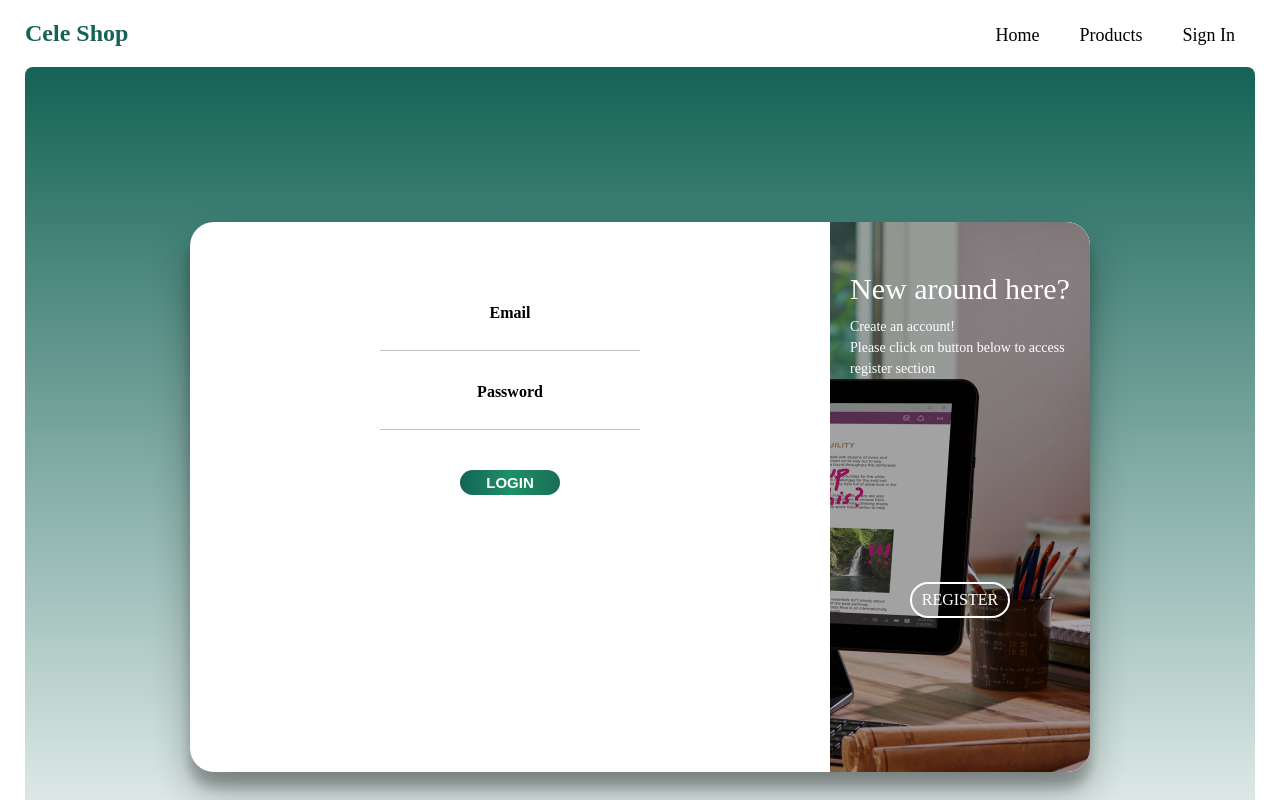
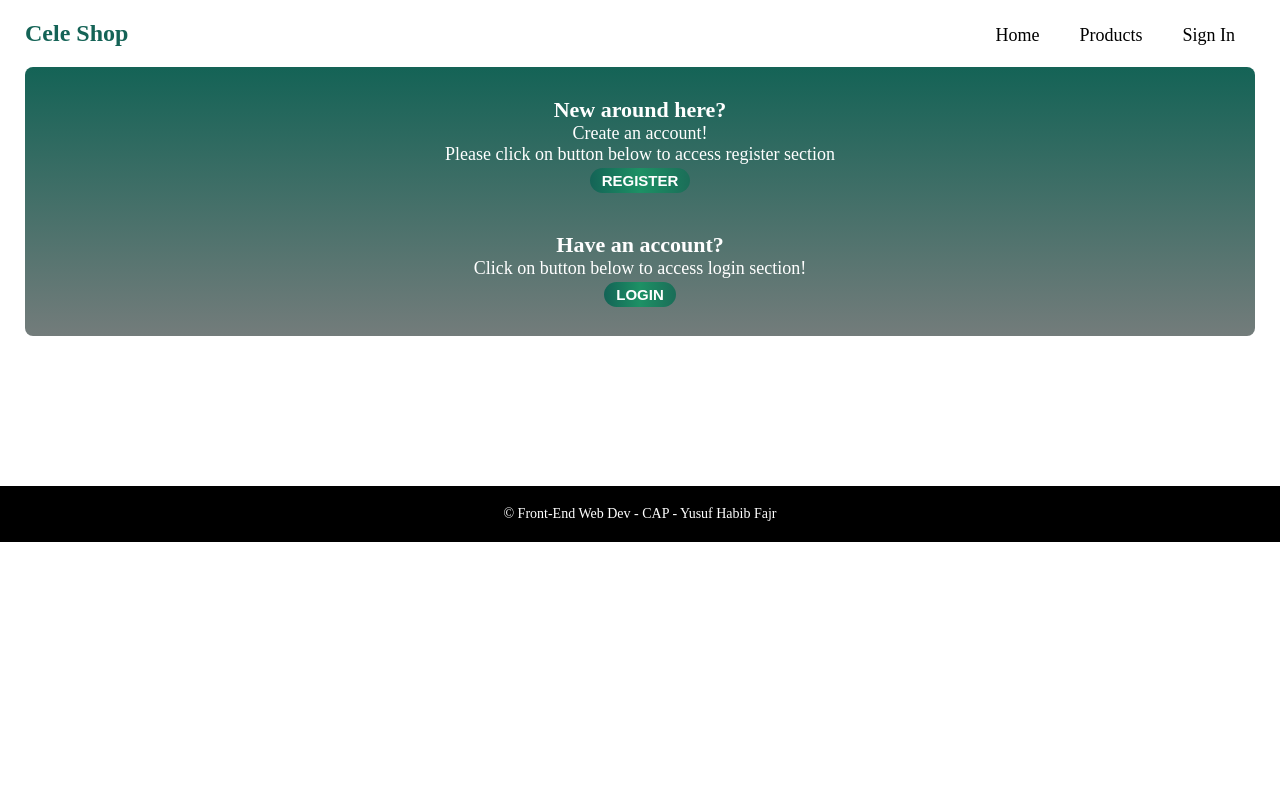
Before and after one commit to habibfjr/CAP-FrontEnd, a React (Create React App) app: page /auth in a window 1280 px wide. Shown: the top 800 px of the page. Built offline with nearby package versions, Linux system fonts and the light colour scheme.

Commit message:
auth using firebase and modified styling

```diff
--- a/package.json
+++ b/package.json
@@ -6,8 +6,10 @@
     "@testing-library/jest-dom": "^5.16.5",
     "@testing-library/react": "^13.3.0",
     "@testing-library/user-event": "^13.5.0",
+    "firebase": "^9.9.2",
     "react": "^18.2.0",
     "react-dom": "^18.2.0",
+    "react-firebase-hooks": "^5.0.3",
     "react-router-dom": "^6.3.0",
     "react-scripts": "5.0.1",
     "web-vitals": "^2.1.4"
--- a/src/components/pages/auth/auth.css
+++ b/src/components/pages/auth/auth.css
@@ -44,15 +44,15 @@ header .navbar{
     padding-bottom: 15px;
 }
 
-.hero{
+#hero-auth{
     border-radius: 8px;
-    background-image: linear-gradient( #146356, white);
+    background-image: linear-gradient( #146356, #737c7b);
     color: white;
     padding: 30px;
     display: flex;
-    flex-direction: row;
+    flex-direction: column;
     flex-wrap:wrap;
-    justify-content: space-between;
+    gap: 40px;
 }
 
 
@@ -94,17 +94,6 @@ footer {
     background: none;
   }
 
-  .wrapper{
-    overflow: hidden;
-    position: relative;
-    width: 900px;
-    height: 550px;
-    background: #fff;
-    box-shadow: 0 19px 38px rgba(0, 0, 0, 0.30), 0 15px 12px rgba(0, 0, 0, 0.22);
-    border-radius: 1rem;
-
-}
-
   .form-login, .form-register{
     position: relative;
     width: 640px;
@@ -118,8 +107,25 @@ footer {
 
   h2{
     width: 100%;
-    font-size: 30px;
+    font-size: 22px;
     text-align: center;
+  }
+
+  .txt-reg p, .txt-login p{
+    text-align: center;
+  }
+
+  .txt-reg span, .txt-login span{
+    text-transform: uppercase;
+    font-weight: 600;
+    font-family: 'Poppins', sans-serif;
+    background: linear-gradient(90deg,rgba(20,99,86,1) 0%,rgb(29, 145, 101) 50%,rgb(27, 109, 88) 100%);
+    padding: 4px 12px;
+    width: 100px;
+    font-size: 15px;
+    cursor: pointer;
+    border-radius: 30px;
+    color: white;
   }
 
   label{
--- a/src/components/pages/auth/index.js
+++ b/src/components/pages/auth/index.js
@@ -2,75 +2,36 @@ import React from 'react';
 import './auth.css'
 import Header from '../../header'
 import Footer from '../../footer'
-import Drawer from '../../drawer'
+import { Link } from 'react-router-dom';
 
 const Index = () => {
-    function toggleWrap() {
-        document.querySelector('.wrapper').classList.toggle('s-signup')
-    }
-
-    function myFunction() {
-        document.getElementById("Email").placeholder = "Required";
-        document.getElementById("name").placeholder = "Required";
-        document.getElementById("password").placeholder = "Required";
-        document.getElementById("newMail").placeholder = "Required";
-        document.getElementById("newPassword").placeholder = "Required";
-    };
-
     return (
         <>
         <Header />
         <div className="container">
-        <div className="hero">
-            <div className="contain-wrap">
-            <div className="wrapper">
-                <div className="form-login">
-                <label>
-                <span>Email</span>
-                    <input className="placeholder"type="email" id="Email" name="email" />
-                </label>
-                <label>
-                    <span>Password</span>
-                        <input className="placeholder" type="password" id="password" name="password" />
-                </label>
-                <button onClick={myFunction} className="submit" type="login">Login</button>
-
-            </div>
-
-            <div className="slide">
-                <div className="img">
-                <div className="img-text m-up">
+            <div className="hero" id="hero-auth">
+                <div className='txt-reg'>
                     <h2>New around here?</h2>
                     <p>Create an account!<br />
                         Please click on button below to access register section</p>
+                        <Link to="/auth/register">
+                            <span>Register</span>
+                        </Link>
                 </div>
-                <div className="img-text m-in">
+
+                <div className="txt-login">
                     <h2>Have an account?</h2>
                     <p>Click on button below to access login section!</p>
+                    <Link to="/auth/login">
+                        <span>Login</span>
+                    </Link>
                 </div>
-                <div className="img-btn" onClick={toggleWrap}>
-                    <span className="m-up">Register</span>
-                    <span className="m-in">Login</span>
-                </div>
-            </div>
-            <div className="form-register">
-                <label>
-                    <span>Name</span>
-                    <input type="text" id="name" className="placeholder" placeholder="e.g Saul Goodman" />
-                </label>
-                <label>
-                    <span>E-mail</span>
-                    <input type="email" id="newMail" className="placeholder" placeholder="e.g attorney@law.com" />
-                </label>
-                <label>
-                    <span>Password</span>
-                    <input className="placeholder" type="password" id="newPassword" placeholder="insert password..." />
-                </label>
-                <button onClick={myFunction} type="button" className="submit">Register</button>
-            </div>
-            </div>
-        </div>
-    </div>
+
+
+
+
+
+
     </div>
     </div>
     <Footer />
--- /dev/null
+++ b/src/components/pages/auth/login.js
@@ -0,0 +1,70 @@
+import React, { useEffect, useState } from 'react';
+import {
+    auth,
+    logInWithEmailAndPassword}
+    from '../../../config/firebase'
+import { useAuthState } from 'react-firebase-hooks/auth'
+import { useNavigate } from 'react-router-dom';
+import Header from '../../header'
+import Footer from '../../footer'
+
+const Login =()=>{
+    const [user, loading, error] = useAuthState(auth)
+
+    const navigate = useNavigate()
+
+    const [inputLogin, setInputLogin] = useState({
+        email: '',
+        password: ''
+    })
+
+    const handleSubmit =  async (e, params) => {
+        e.preventDefault()
+        if (params=== 'login'){
+            await logInWithEmailAndPassword(inputLogin.email, inputLogin.password);
+        }
+
+    }
+
+    useEffect(() => {
+        if (loading) {
+            return;
+        }
+        if (user) navigate('/');
+        if (error) alert(error);
+        }, [loading, user, error, navigate]);
+
+    return(
+        <>
+        <Header />
+        <form className="form-login">
+                <label>
+                <span>Email</span>
+                    <input className="placeholder"
+                    type="email"
+                    id="Email"
+                    name="email"
+                    value={inputLogin.email}
+                    onChange={(e)=> setInputLogin({...inputLogin, email:e.target.value})}
+                    />
+                </label>
+                <label>
+                    <span>Password</span>
+                        <input className="placeholder" type="password" id="password" name="password"
+                        value={inputLogin.password}
+                        onChange={(e)=> setInputLogin({...inputLogin, password:e.target.value})}
+                        />
+                </label>
+                <button
+                className="submit"
+                type="login"
+                onClick={e=> handleSubmit(e,'login')}
+                >Login</button>
+
+            </form>
+            <Footer />
+        </>
+    )
+}
+
+export default Login
--- /dev/null
+++ b/src/components/pages/auth/register.js
@@ -0,0 +1,90 @@
+import React, { useState, useEffect } from 'react';
+import {
+    auth,
+    registerWithEmailAndPassword
+    } from '../../../config/firebase'
+import Header from '../../header'
+import Footer from '../../footer'
+import { useAuthState } from 'react-firebase-hooks/auth'
+import { useNavigate } from 'react-router-dom';
+
+const Register =()=>{
+    const [user, loading, error] = useAuthState(auth)
+
+    const navigate = useNavigate()
+
+    const [inputRegister, setInputRegister] = useState({
+        name: '',
+        email: '',
+        password: ''
+        });
+
+        const handleSubmit =  async (e, params) => {
+            e.preventDefault()
+            if (params=== 'register'){
+                await registerWithEmailAndPassword(
+                    inputRegister.name,
+                    inputRegister.email,
+                    inputRegister.password
+                    );
+                alert('User created successfully');
+            }
+        }
+
+        useEffect(() => {
+            if (loading) {
+                return;
+            }
+            if (user) navigate('/');
+            if (error) alert(error);
+            }, [loading, user, error, navigate]);
+
+    return(
+        <>
+        <Header />
+        <div className="form-register">
+                <label>
+                    <span>Name</span>
+                    <input
+                    type="text"
+                    id="name"
+                    className="placeholder"
+                    placeholder="e.g Saul Goodman"
+                    value={inputRegister.name}
+                    onChange={(e)=> setInputRegister({...inputRegister, name:e.target.value})}
+                    />
+                </label>
+                <label>
+                    <span>E-mail</span>
+                    <input
+                    type="email"
+                    id="newMail"
+                    className="placeholder"
+                    placeholder="e.g attorney@law.com"
+                    value={inputRegister.email}
+                    onChange={(e)=> setInputRegister({...inputRegister, email:e.target.value})}
+                    />
+                </label>
+                <label>
+                    <span>Password</span>
+                    <input
+                    className="placeholder"
+                    type="password"
+                    id="newPassword"
+                    placeholder="insert password..."
+                    value={inputRegister.password}
+                    onChange={(e)=> setInputRegister({...inputRegister, password:e.target.value})}
+                    />
+                </label>
+                <button
+                type="button"
+                className="submit"
+                onClick={e=> handleSubmit(e,'register')}
+                >Register</button>
+            </div>
+            <Footer />
+        </>
+    )
+}
+
+export default Register
--- a/src/components/pages/home/style.css
+++ b/src/components/pages/home/style.css
@@ -46,7 +46,7 @@ header .navbar{
 
 .hero{
     border-radius: 8px;
-    background-image: linear-gradient( #146356, white);
+    background-image: linear-gradient( #146356, #737c7b);
     color: white;
     padding: 30px;
     display: flex;
--- /dev/null
+++ b/src/config/firebase/index.js
@@ -0,0 +1,63 @@
+// Import the functions you need from the SDKs you need
+import { initializeApp } from "firebase/app";
+// TODO: Add SDKs for Firebase products that you want to use
+// https://firebase.google.com/docs/web/setup#available-libraries
+import {
+    getAuth,
+    signInWithEmailAndPassword,
+    createUserWithEmailAndPassword,
+    signOut
+    } from 'firebase/auth';
+import { getFirestore, collection, addDoc } from 'firebase/firestore';
+
+// Your web app's Firebase configuration
+const firebaseConfig = {
+    apiKey: "AIzaSyCe-O_ip0CHYkSzAVFE3zX4csGLU1mjrug",
+    authDomain: "cap-frontend.firebaseapp.com",
+    projectId: "cap-frontend",
+    storageBucket: "cap-frontend.appspot.com",
+    messagingSenderId: "496109629399",
+    appId: "1:496109629399:web:089780fd576aab17f1a592"
+    };
+
+// Initialize Firebase
+const app = initializeApp(firebaseConfig)
+const auth = getAuth(app)
+const db = getFirestore(app)
+
+const logInWithEmailAndPassword = async (email, password) => {
+    try {
+        await signInWithEmailAndPassword(auth, email, password);
+    } catch (err) {
+        console.error(err);
+        alert(err.message);
+    }
+    };
+
+const registerWithEmailAndPassword = async (name, email, password) => {
+    try {
+        const res = await createUserWithEmailAndPassword(auth, email, password);
+        const user = res.user;
+        await addDoc(collection(db, 'users'), {
+        uid: user.uid,
+        name,
+        authProvider: 'local',
+        email
+        });
+    } catch (err) {
+        console.error(err);
+        alert(err.message);
+    }
+    };
+
+const logout = () => {
+    signOut(auth);
+    };
+
+export {
+    auth,
+    db,
+    logInWithEmailAndPassword,
+    registerWithEmailAndPassword,
+    logout
+    };
--- a/src/routes/index.js
+++ b/src/routes/index.js
@@ -5,6 +5,8 @@ import Product from '../components/pages/products'
 import Auth from '../components/pages/auth'
 import Cart from '../components/pages/cart'
 import Details from '../components/pages/details'
+import Login from '../components/pages/auth/login';
+import Register from '../components/pages/auth/register';
 
 const Index = () =>{
     return(
@@ -15,6 +17,8 @@ const Index = () =>{
             <Route exact path = "/products" element={<Product />} />
             <Route exact path = "/products/:productId" element={<Details />} />
             <Route exact path = "/auth" element={<Auth />} />
+            <Route exact path = "/auth/login" element={<Login />} />
+            <Route exact path = "/auth/register" element={<Register />} />
             <Route exact path = "/cart" element={<Cart />} />
             </Routes>
         </BrowserRouter>
```
Also changed, not shown: 1 other file (tests, documents, lock files or other folders).
